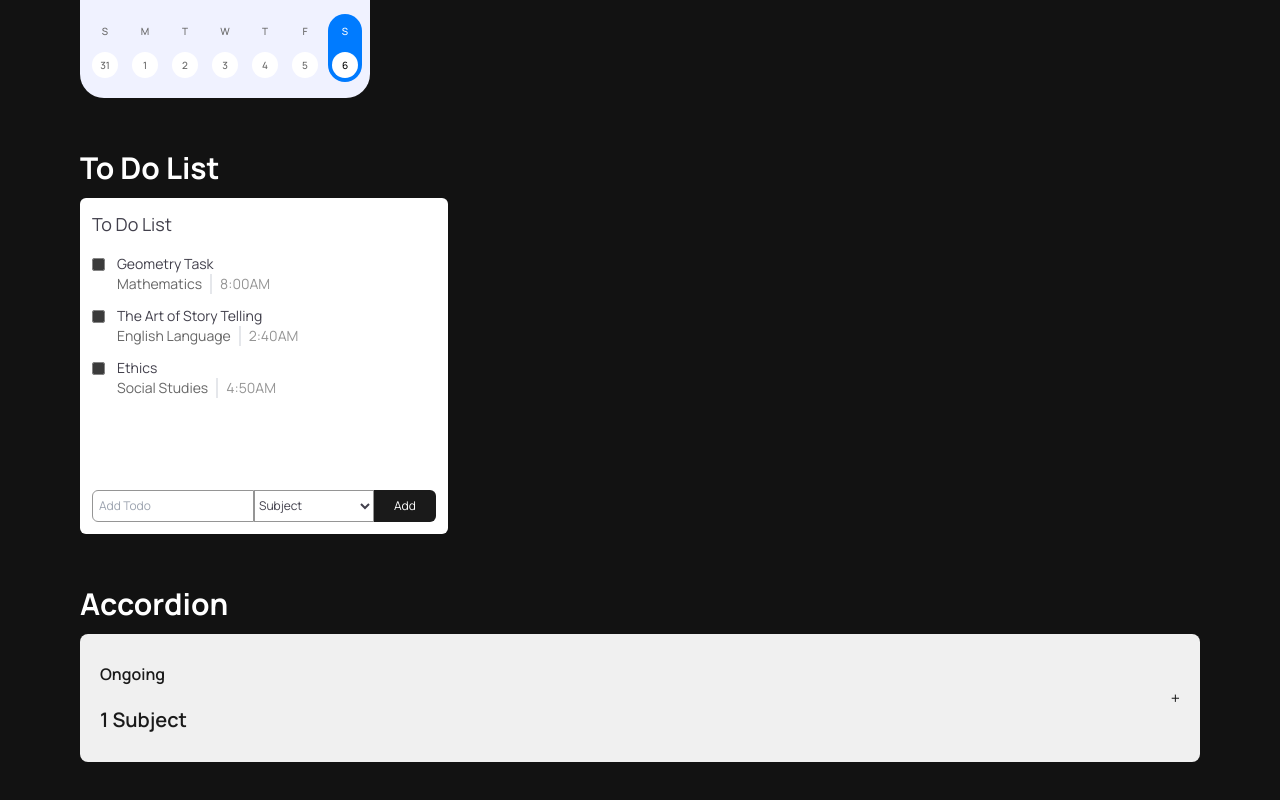
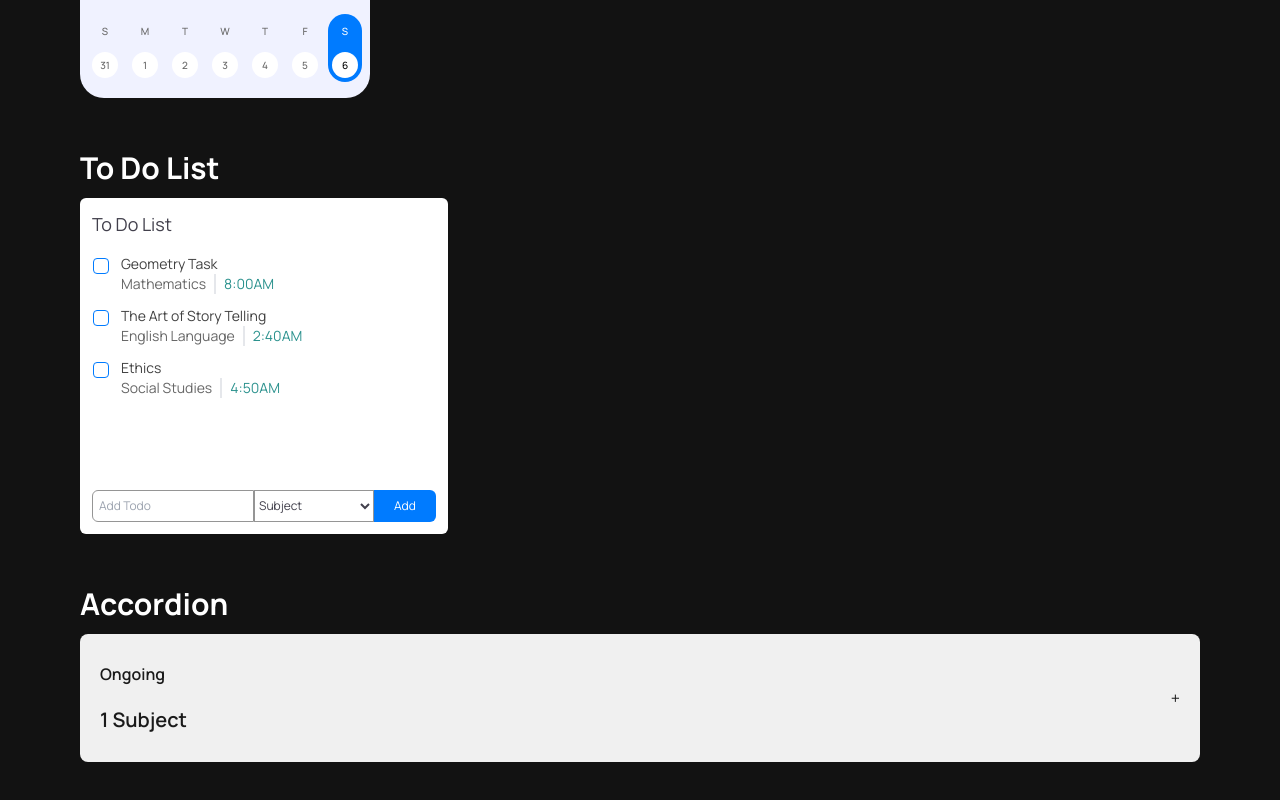
Before and after one commit to AJ1732/capstone_schoolbase_lms, a React (Vite) app: page / in a window 1280 px wide. Shown: the part 2692-3492 px from the top of the page. Built offline with nearby package versions, Linux system fonts and the light colour scheme.

Commit message:
style: update color theme of todo list component

```diff
--- a/src/components/TodoList/TodoList.css
+++ b/src/components/TodoList/TodoList.css
@@ -10,4 +10,27 @@ form input[id='taskInput'] {
   padding: 3px 6px;
 }
 
+form input[id='taskInput']::placeholder {
+  font-size: 12px;
+}
+
+.todo-check::before {
+  content: " ";
+  width: 1.4rem;
+  height: 1.4rem;
+  /* clip-path: polygon(20% 0%, 0% 20%, 30% 50%, 0% 80%, 20% 100%, 50% 70%, 80% 100%, 100% 80%, 70% 50%, 100% 20%, 80% 0%, 50% 30%); */
+  clip-path: polygon(17% 54%, 28% 43%, 38% 54%, 70% 22%, 81% 33%, 38% 75%, 17% 54%);
+  transform: scale(0);
+  background-color: green;
+}
+
+.todo-check:checked::before {
+  transform: scale(1);
+}
+
+.todo-check:hover {
+  color: black;
+}
+
 /* #D9D9D9 */
+/* Clip path: polygon(17% 54%, 28% 43%, 38% 54%, 70% 22%, 81% 33%, 38% 75%, 17% 54%) */
--- a/src/components/TodoList/TodoList.jsx
+++ b/src/components/TodoList/TodoList.jsx
@@ -1,6 +1,6 @@
 import React, { useState } from 'react'
+import dayjs from 'dayjs'
 import './TodoList.css'
-import dayjs from 'dayjs'
 
 const TodoList = () => {
   // TIME DATA
@@ -81,26 +81,29 @@ const TodoList = () => {
         {/* TODO LIST */}
         <ul className='max-h-64 h-full | text-sm space-y-3 | overflow-y-scroll no-scrollbar'>
           {todos.map(({ id, task, subject, time, completed }) => (
-            <li key={id} className={`${completed && 'line-through'}`} onDoubleClick={() => handleDelete(id)}>
+            <li key={id}  onDoubleClick={() => handleDelete(id)}>
               <div className='flex justify-start items-start gap-3'>
                 {/* checkbox */}
                 <input
                   id={`Todo${id}`}
                   type="checkbox"
-                  className='mt-1'
+                  className='todo-check
+                    size-4 mt-1 ml-px | appearance-none | p-1.5 | transition-all duration-300
+                    border border-primary-00 rounded | checked:bg-primary-00
+                  '
                   checked={completed}
                   onChange={() => handleCheck(id)}
                 />
 
                 {/* task content */}
-                <div className='text-sm flex flex-col'>
+                <div className={`text-sm flex flex-col ${completed && 'line-through'}`}>
                   {/* task title */}
-                  <label htmlFor={`Todo${id}`} className='text-[#42404C]'>{task}</label>
+                  <label htmlFor={`Todo${id}`} className='text-black-800'>{task}</label>
 
                   {/* task specifications */}
                   <div className='flex divide-x-2'>
-                    <p className='text-[#676767] pr-2'>{subject}</p>
-                    <p className='text-[#959595] pl-2'>{time}</p>
+                    <p className='text-text-grey pr-2'>{subject}</p>
+                    <p className='text-secondary-00 pl-2'>{time}</p>
                   </div>
                 </div>
               </div>
@@ -115,21 +118,21 @@ const TodoList = () => {
         <input
           id='taskInput'
           type="text"
+          value={input}
           placeholder='Add Todo'
-          value={input}
           onChange={(e) => setInput(e.target.value)}
         />
 
         <select
           value={subject}
           onChange={(e) => setSubject(e.target.value)}
-          className='bg-white border text-xs border-[#959595]'
+          className='bg-white text-xs border border-[#959595]'
         >
           {subjects.map( subject => (
             <option key={subject} value={subject}>{subject}</option>
           ))}
         </select>
-        <button type='submit' className='bg-[#1A1A1A] text-white text-xs px-5 py-2 rounded-r-md'>Add</button>
+        <button type='submit' className='bg-primary-00 text-white text-xs px-5 py-2 rounded-r-md'>Add</button>
       </form>
     </div>
   )
```
